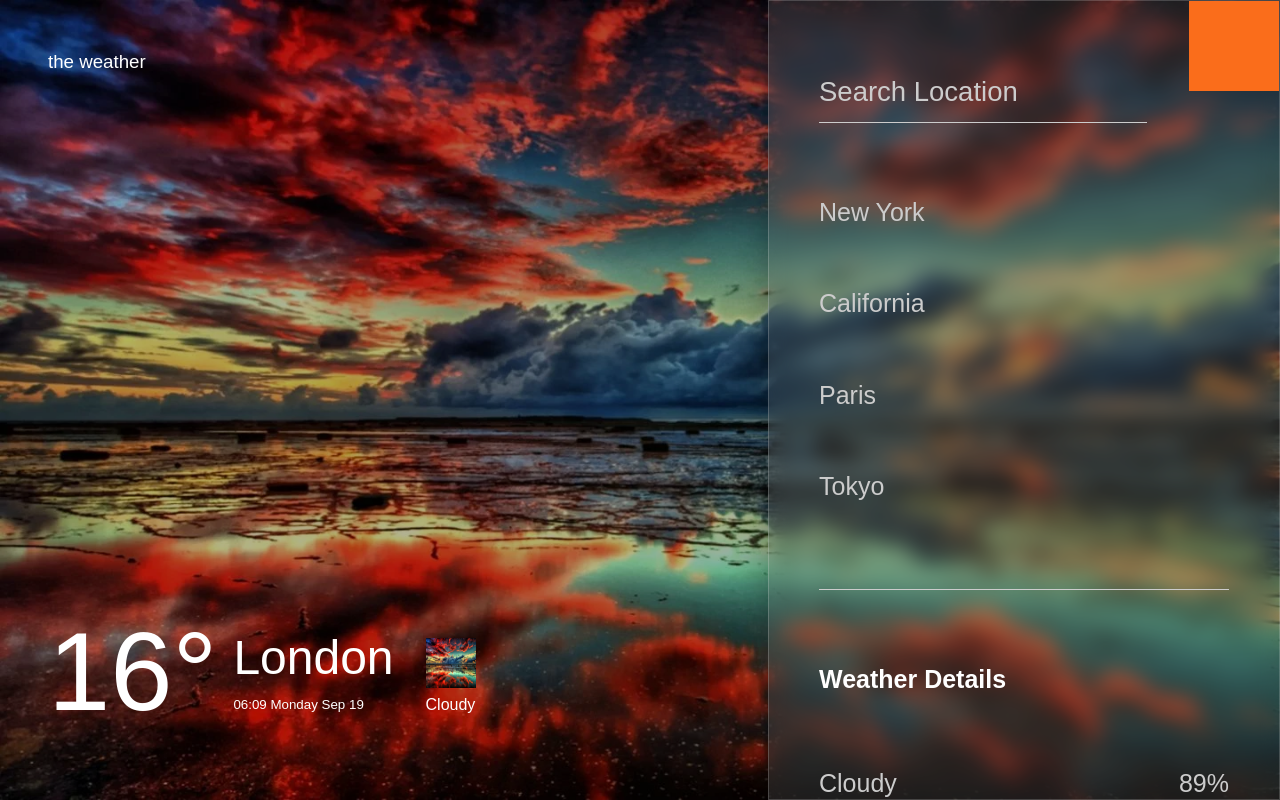
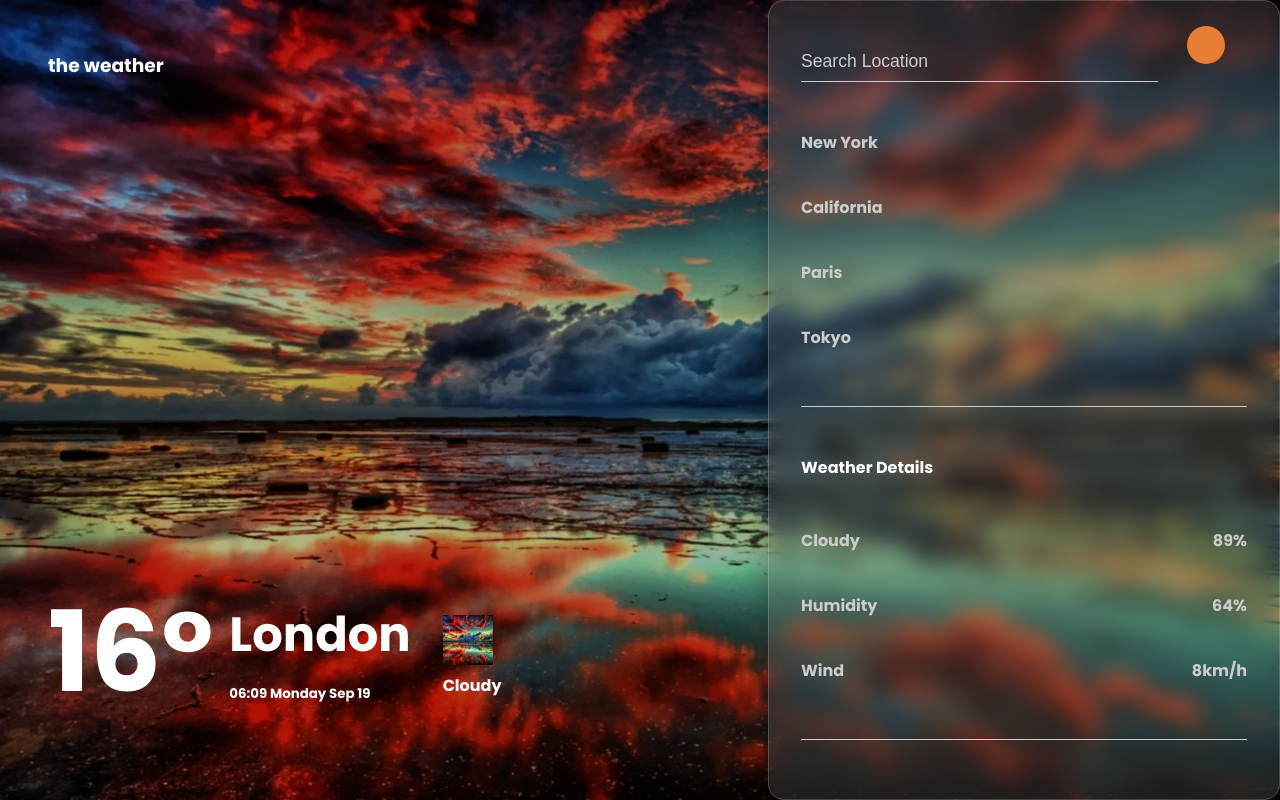
Before and after one commit to wellbowledash/weather-app, a plain HTML site: page index.html in a window 1280 px wide. Drawn offline with Linux system fonts and the light colour scheme.

Commit message:
Update project.css

```diff
--- a/project.css
+++ b/project.css
@@ -1,6 +1,7 @@
+@import url('https://fonts.googleapis.com/css2?family=Poppins:wght@700&display=swap');
 body{
     margin: 0;
-    font-family: 'Rubik', sans-serif;
+    font-family: 'Poppins', sans-serif;
     background: #111;
 }
 *{
@@ -11,7 +12,7 @@ h1,h3{
 }
 .weather-app{
     min-height: 100vh;
-    background-image: url("./weather.png");
+    background-image: url(./weather.png);
     background-position: center;
     background-repeat: no-repeat;
     background-size: cover;
@@ -70,6 +71,7 @@ h1,h3{
     top: 0;
     right: 0;
     background: rgba(110, 110, 110, 0.25);
+    border-radius: 1rem;
     box-shadow: 0 8px 32px 0 rgba(0, 0, 0, 0.3);
     backdrop-filter: blur(10px);
     -webkit-backdrop-filter: blur(10px);
@@ -77,20 +79,20 @@ h1,h3{
     z-index: 1;
     padding: 3em 2em;
     overflow-y: scroll;
-    font-size: 25px;
 }
 .panel form{
     margin-bottom: 3em;
 }
 .submit{
     position: absolute;
-    top: 0;
-    right: 0;
-    padding: 1.5em;
+    top: 25px;
+    right: 54px;
+    padding: 1em;
     margin: 0;
     border: none;
+    border-radius: 100%;
     outline: none;
-    background: #fa6d1b;
+    background: rgb(232, 125, 53);
     color: #fff;
     cursor: pointer;
     font-size: 1.2em;
```
